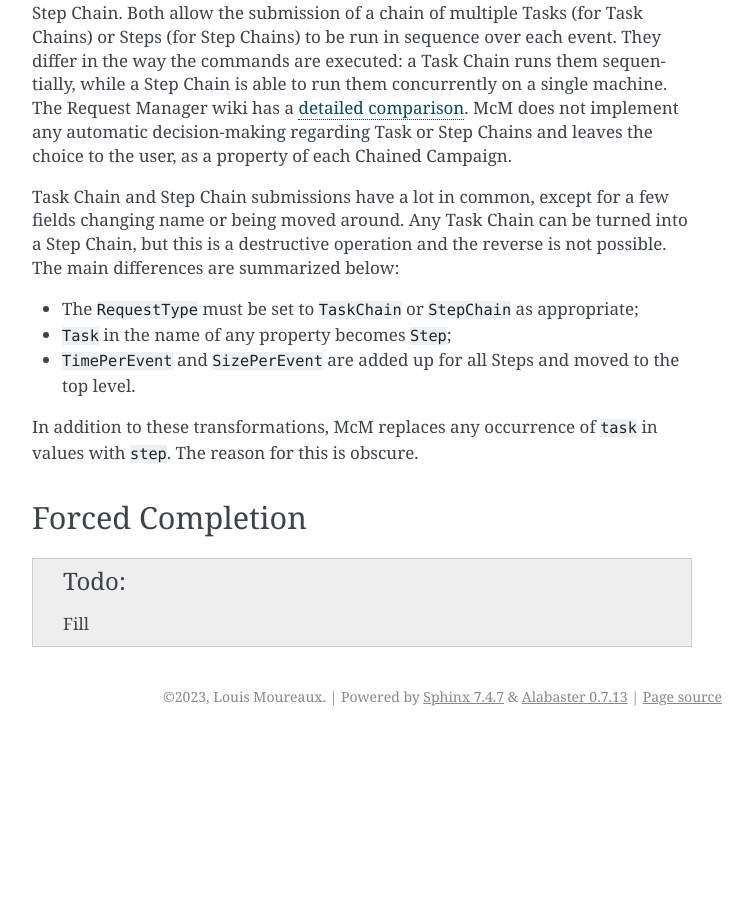
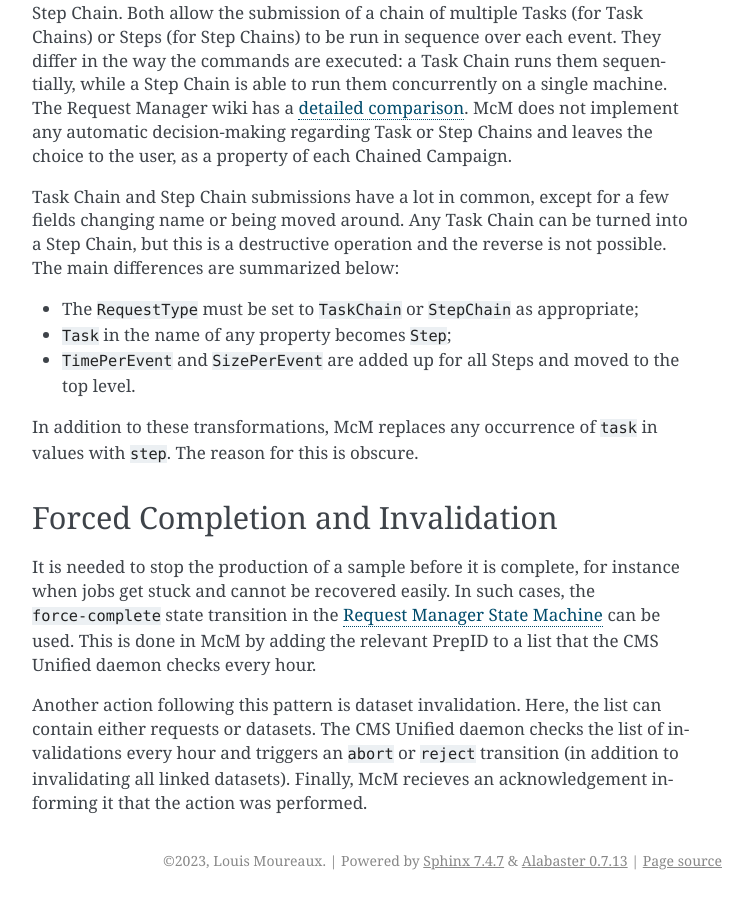
Before and after one commit to lmoureaux/McM-errands, a Sphinx documentation site: the page built from docs/reqmgr.rst, in a window 1280 px wide and 900 px high, scrolled down 8967 px. Shown: the whole window, without its empty margins (388-1141 px from the left). Built offline with Sphinx 7.4.7, drawn with Linux system fonts in a browser that asks for light colours; before the commit the page ends 9703 px from its top, so only the background shows below that; some of the changed text lies outside the part shown.

Commit message:
Document forced completion and invalidations

```diff
--- a/docs/reqmgr.rst
+++ b/docs/reqmgr.rst
@@ -446,8 +446,19 @@ values with ``step``. The reason for this is obscure.
 
 
 .. _reqmgr-force-complete:
+.. _reqmgr-invalidate:
 
-Forced Completion
------------------
+Forced Completion and Invalidation
+----------------------------------
 
-.. todo:: Fill
+It is needed to stop the production of a sample before it is complete, for
+instance when jobs get stuck and cannot be recovered easily. In such cases, the
+``force-complete`` state transition in the `Request Manager State Machine`_ can
+be used. This is done in McM by adding the relevant PrepID to a list that the
+CMS Unified daemon checks every hour.
+
+Another action following this pattern is dataset invalidation. Here, the list
+can contain either requests or datasets. The CMS Unified daemon checks the list
+of invalidations every hour and triggers an ``abort`` or ``reject`` transition
+(in addition to invalidating all linked datasets). Finally, McM recieves an
+acknowledgement informing it that the action was performed.
```
